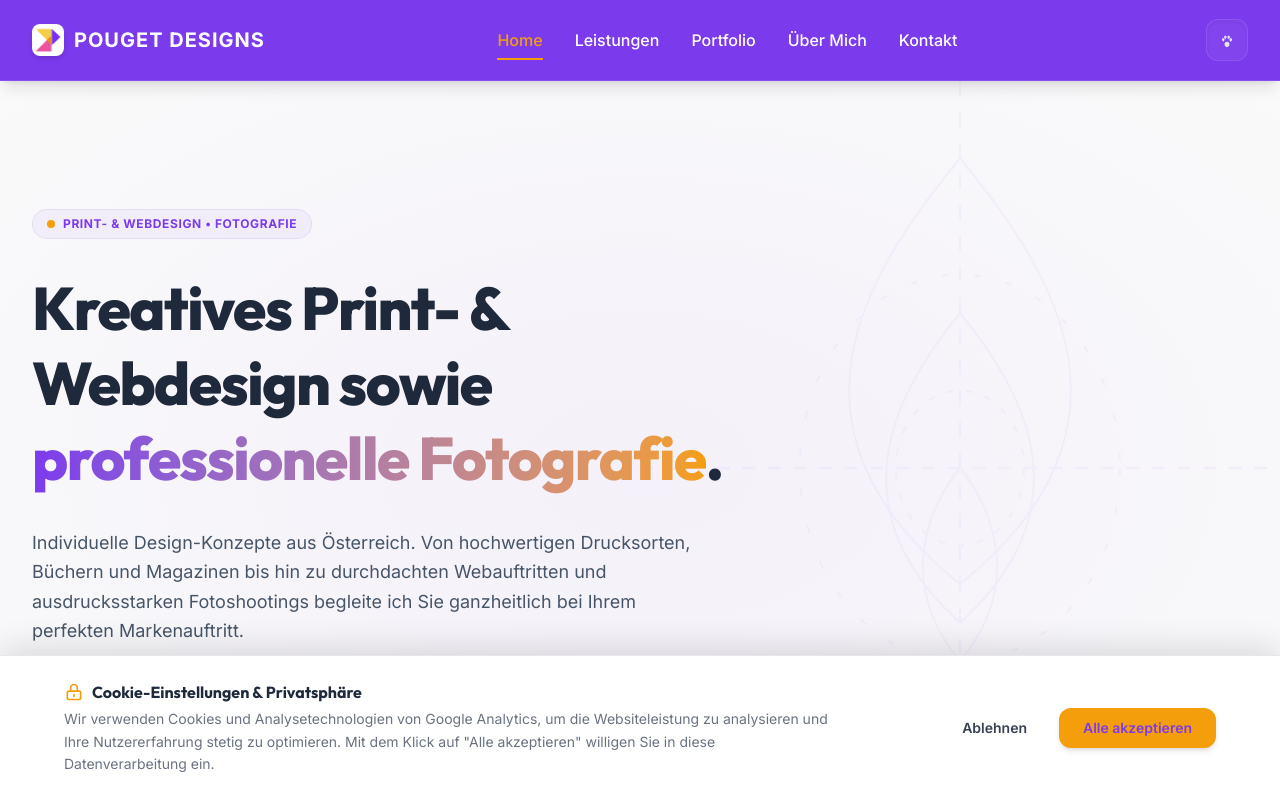
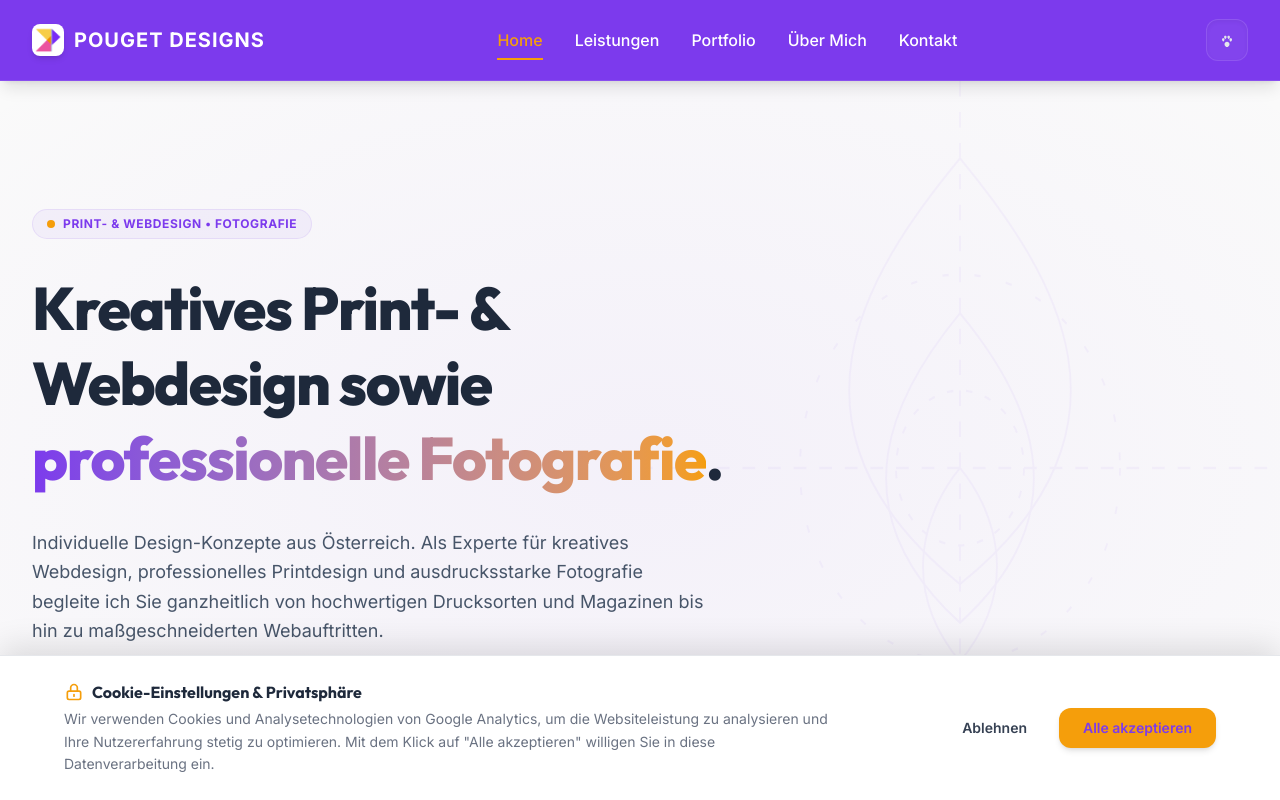
Before and after one commit to Zwerg93/pougetdesigns, an Angular app: page / in a window 1280 px wide. Shown: the top 800 px of the page. Built offline with nearby package versions, Linux system fonts and the light colour scheme.

Commit message:
seo: align home template text and meta description character length with target keywords (Webdesign, Printdesign, Fotografie)

```diff
--- a/src/app/app.routes.ts
+++ b/src/app/app.routes.ts
@@ -7,7 +7,7 @@ export const routes: Routes = [
     data: {
       seo: {
         title: 'Web- & Printdesign, Fotografie',
-        description: 'Individuelle Designkonzepte aus Österreich. Ich gestalte hochwertige Printmedien (Speisekarten, Magazine) sowie moderne Webauftritte und fotografiere für Sie vor Ort.'
+        description: 'Individuelle Designkonzepte aus Österreich: Ich gestalte hochwertige Printmedien (Speisekarten, Magazine), moderne Webauftritte und fotografiere vor Ort.'
       }
     }
   },
--- a/src/app/features/home/home.component.html
+++ b/src/app/features/home/home.component.html
@@ -29,7 +29,7 @@
       </h1>
 
       <p class="text-lg text-brand-text-body dark:text-gray-400 leading-relaxed max-w-2xl">
-        Individuelle Design-Konzepte aus Österreich. Von hochwertigen Drucksorten, Büchern und Magazinen bis hin zu durchdachten Webauftritten und ausdrucksstarken Fotoshootings begleite ich Sie ganzheitlich bei Ihrem perfekten Markenauftritt.
+        Individuelle Design-Konzepte aus Österreich. Als Experte für kreatives Webdesign, professionelles Printdesign und ausdrucksstarke Fotografie begleite ich Sie ganzheitlich von hochwertigen Drucksorten und Magazinen bis hin zu maßgeschneiderten Webauftritten.
       </p>
 
       <div class="flex flex-col sm:flex-row gap-4">
```
